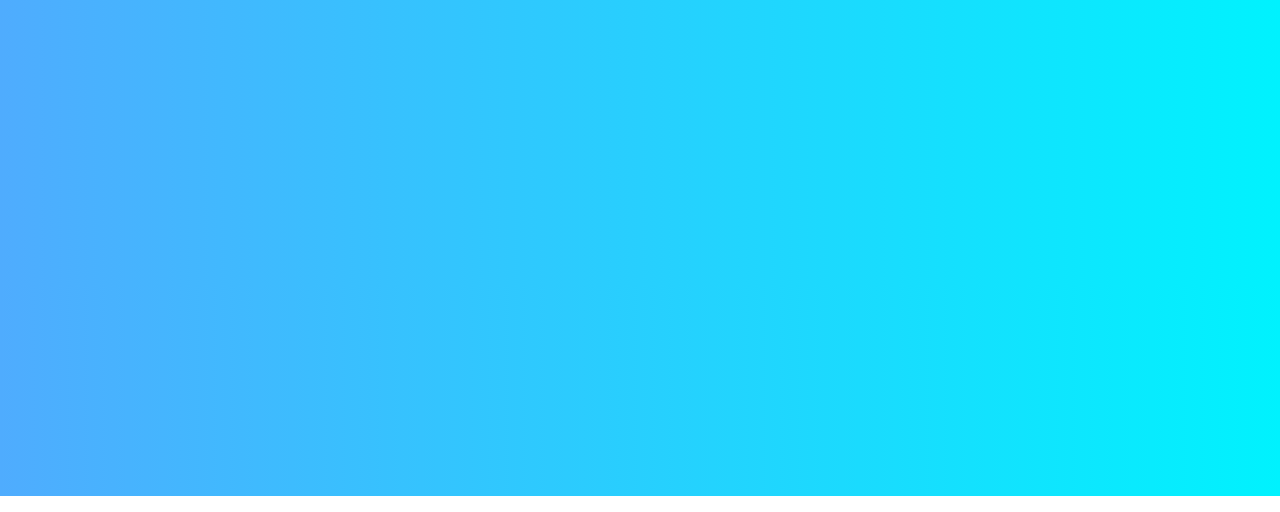
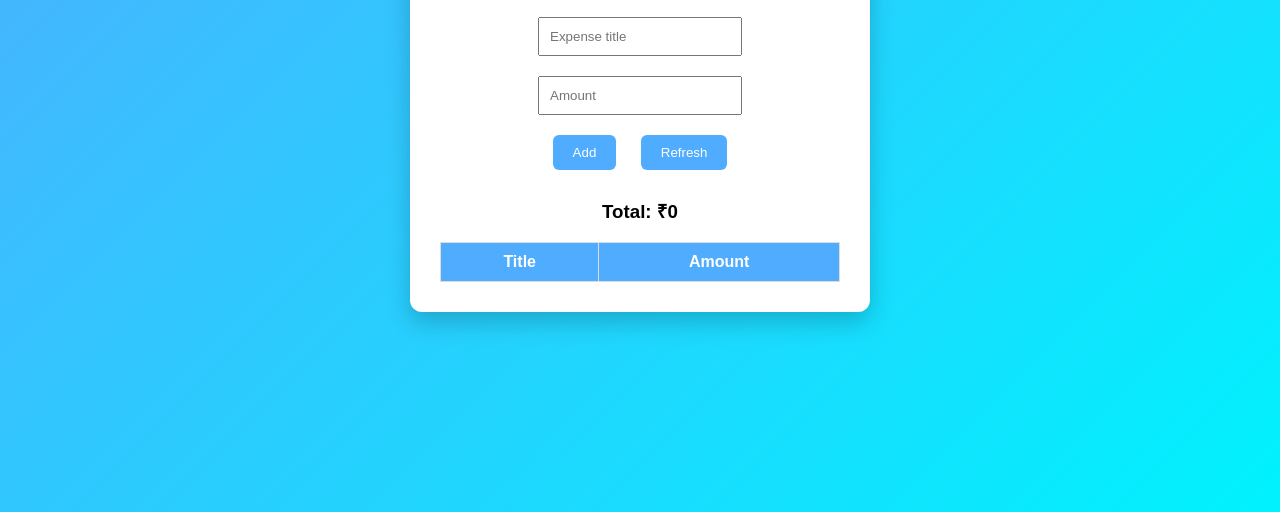
Before and after one commit to tauqeerahmed0309/expense-tracker-project, a plain HTML site: page index.html in a window 1280 px wide. Shown: the part 304-816 px from the top of the page. Drawn offline with Linux system fonts and the light colour scheme; no server answers.

Commit message:
Update style.css

```diff
--- a/style.css
+++ b/style.css
@@ -1,53 +1,42 @@
 body {
   font-family: Arial, sans-serif;
-    background: linear-gradient(to right, #4facfe, #00f2fe);
+  background: linear-gradient(135deg, #4facfe, #00f2fe);
+  display: flex;
+  justify-content: center;
+  align-items: center;
+  height: 100vh;
 }
 
-.container {
-    width: 55%;
-    margin: 40px auto;
+.card {
   background: white;
-    padding: 20px;
-    border-radius: 10px;
+  padding: 30px;
+  border-radius: 12px;
+  width: 400px;
   text-align: center;
   box-shadow: 0 10px 25px rgba(0,0,0,0.2);
 }
 
 .inputs input {
+  width: 45%;
   padding: 10px;
-    margin: 5px;
-    width: 40%;
+  margin: 10px 5px;
 }
 
-.buttons {
-    margin: 10px 0;
+.buttons button {
+  padding: 10px 20px;
+  margin: 10px;
+  border: none;
+  border-radius: 6px;
+  cursor: pointer;
 }
 
-button {
-    padding: 10px 16px;
-    margin: 5px;
-    border: none;
-    cursor: pointer;
+.buttons button {
   background: #4facfe;
   color: white;
-    border-radius: 6px;
-    transition: transform 0.2s, background 0.2s;
 }
 
-button:hover {
-    background: #007adf;
-    transform: scale(1.05);
-}
-
-button:disabled {
-    background: gray;
-    cursor: not-allowed;
-}
-
-.status {
-    height: 20px;
-    color: green;
-    font-weight: bold;
+.refresh {
+  background: #ff6b6b;
 }
 
 table {
@@ -65,11 +54,3 @@ th {
   background: #4facfe;
   color: white;
 }
-
-.delete-btn {
-    background: #ff4d4d;
-}
-
-.delete-btn:hover {
-    background: #d93636;
-}
```
Lines whose indentation alone changed are shown as unchanged.
